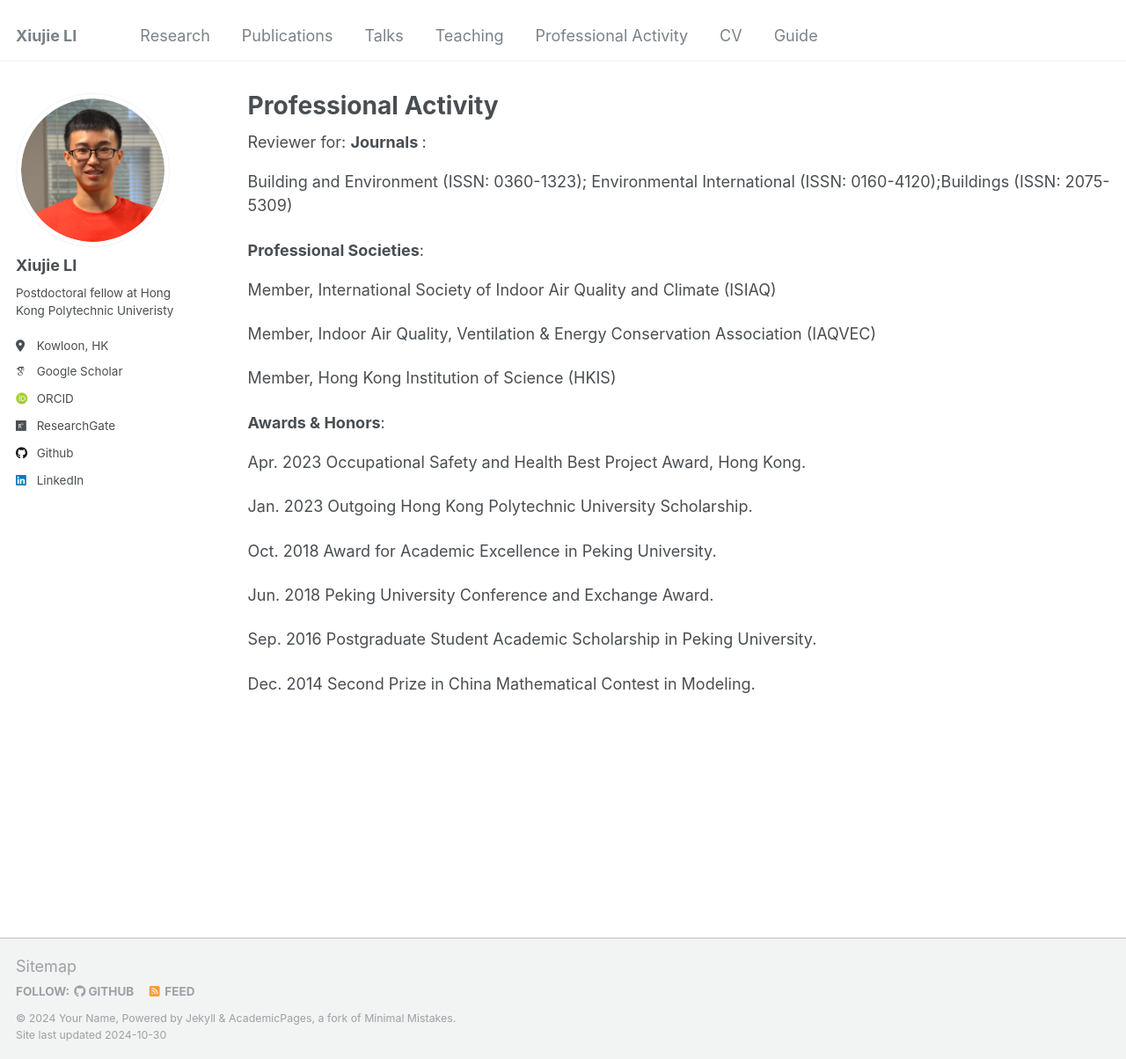
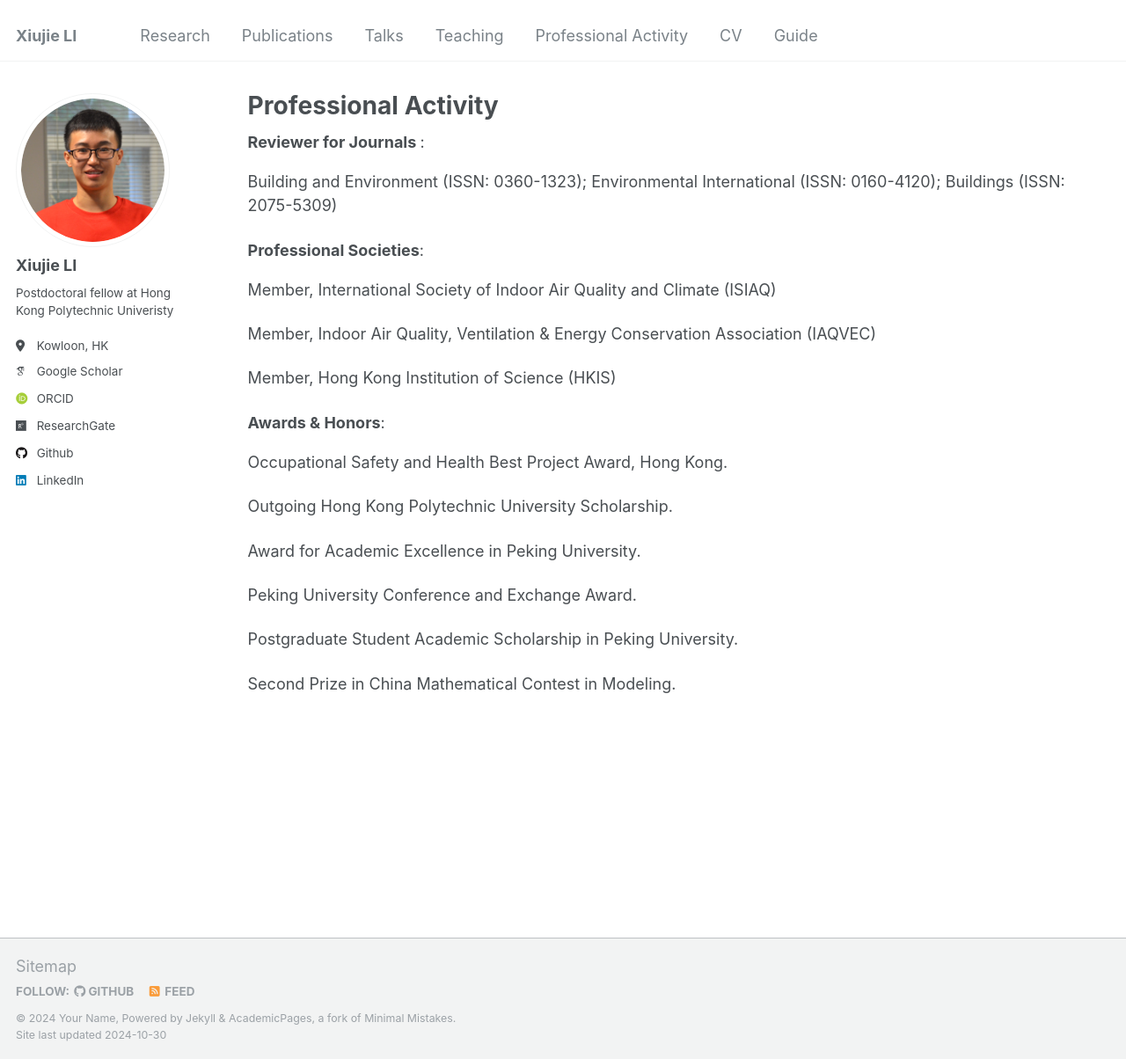
Before and after one commit to XiujieLI/XiujieLI.github.io, a Jekyll site: the page built from _pages/professional.html, in a window 1280 px wide and 1204 px high. Shown: the whole window at 88% size. Built offline with Jekyll 4.4.1, drawn with Linux system fonts in a browser that asks for light colours; some web fonts are replaced.

Commit message:
Update professional.html

```diff
--- a/_pages/professional.html
+++ b/_pages/professional.html
@@ -9,10 +9,9 @@ redirect_from:
 
 {% include base_path %}
 
-Reviewer for:
-<strong> Journals </strong>:
+<strong> Reviewer for Journals </strong>:
 <p>
-Building and Environment (ISSN: 0360-1323); Environmental International (ISSN: 0160-4120);Buildings (ISSN: 2075-5309)
+Building and Environment (ISSN: 0360-1323); Environmental International (ISSN: 0160-4120); Buildings (ISSN: 2075-5309)
 </p>
 
 <strong> Professional Societies</strong>:
@@ -27,9 +26,9 @@ Member, Hong Kong Institution of Science (HKIS)
 </p>
 
 <strong> Awards & Honors</strong>:
-<p> Apr. 2023   Occupational Safety and Health Best Project Award, Hong Kong.</p>
-<p> Jan. 2023   Outgoing Hong Kong Polytechnic University Scholarship.</p>
-<p> Oct. 2018   Award for Academic Excellence in Peking University.</p>
-<p> Jun. 2018   Peking University Conference and Exchange Award.</p>
-<p> Sep. 2016   Postgraduate Student Academic Scholarship in Peking University.</p>
-<p> Dec. 2014   Second Prize in China Mathematical Contest in Modeling.</p>
+<p> Occupational Safety and Health Best Project Award, Hong Kong.</p>
+<p> Outgoing Hong Kong Polytechnic University Scholarship.</p>
+<p> Award for Academic Excellence in Peking University.</p>
+<p> Peking University Conference and Exchange Award.</p>
+<p> Postgraduate Student Academic Scholarship in Peking University.</p>
+<p> Second Prize in China Mathematical Contest in Modeling.</p>
```
